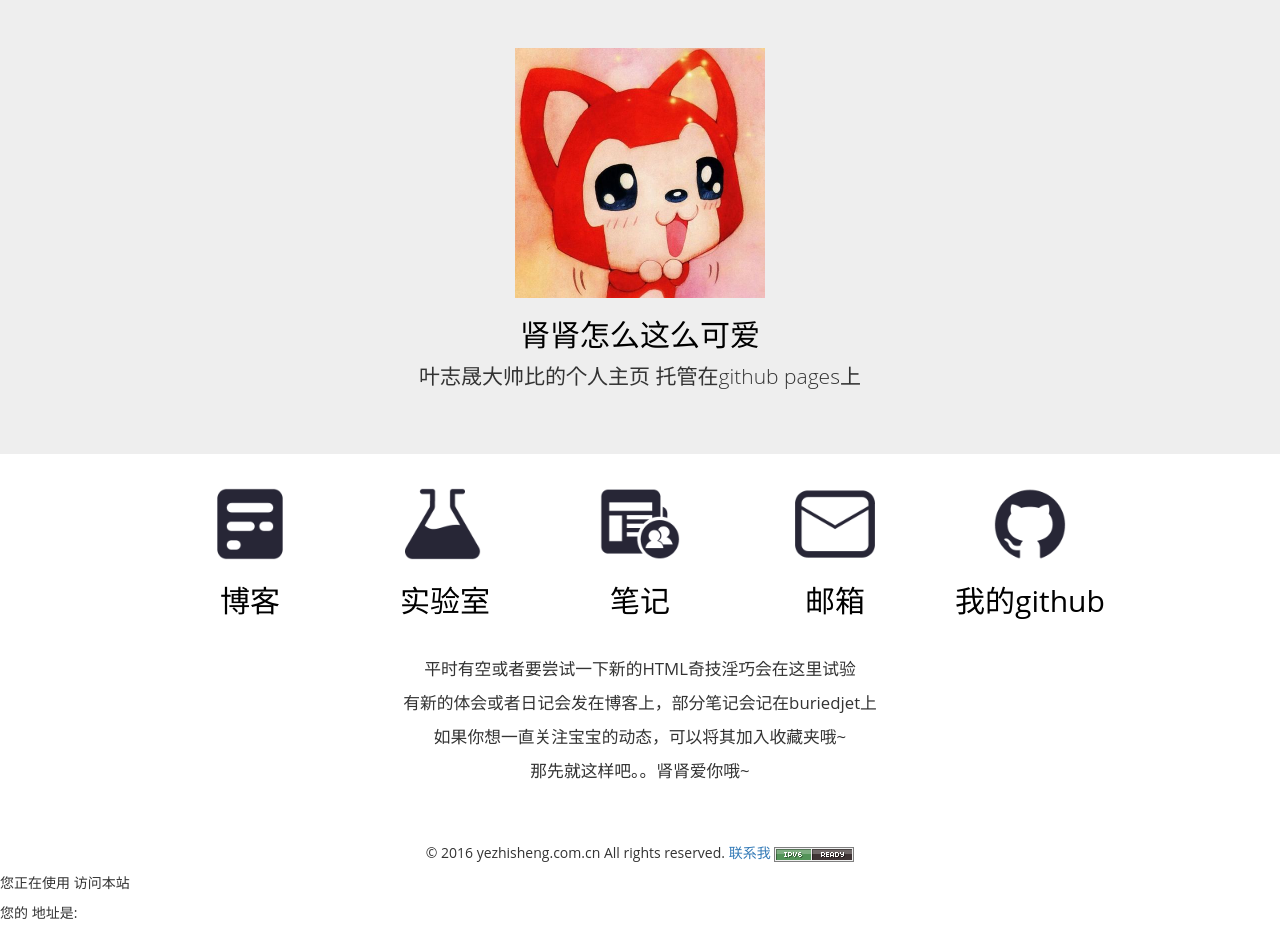
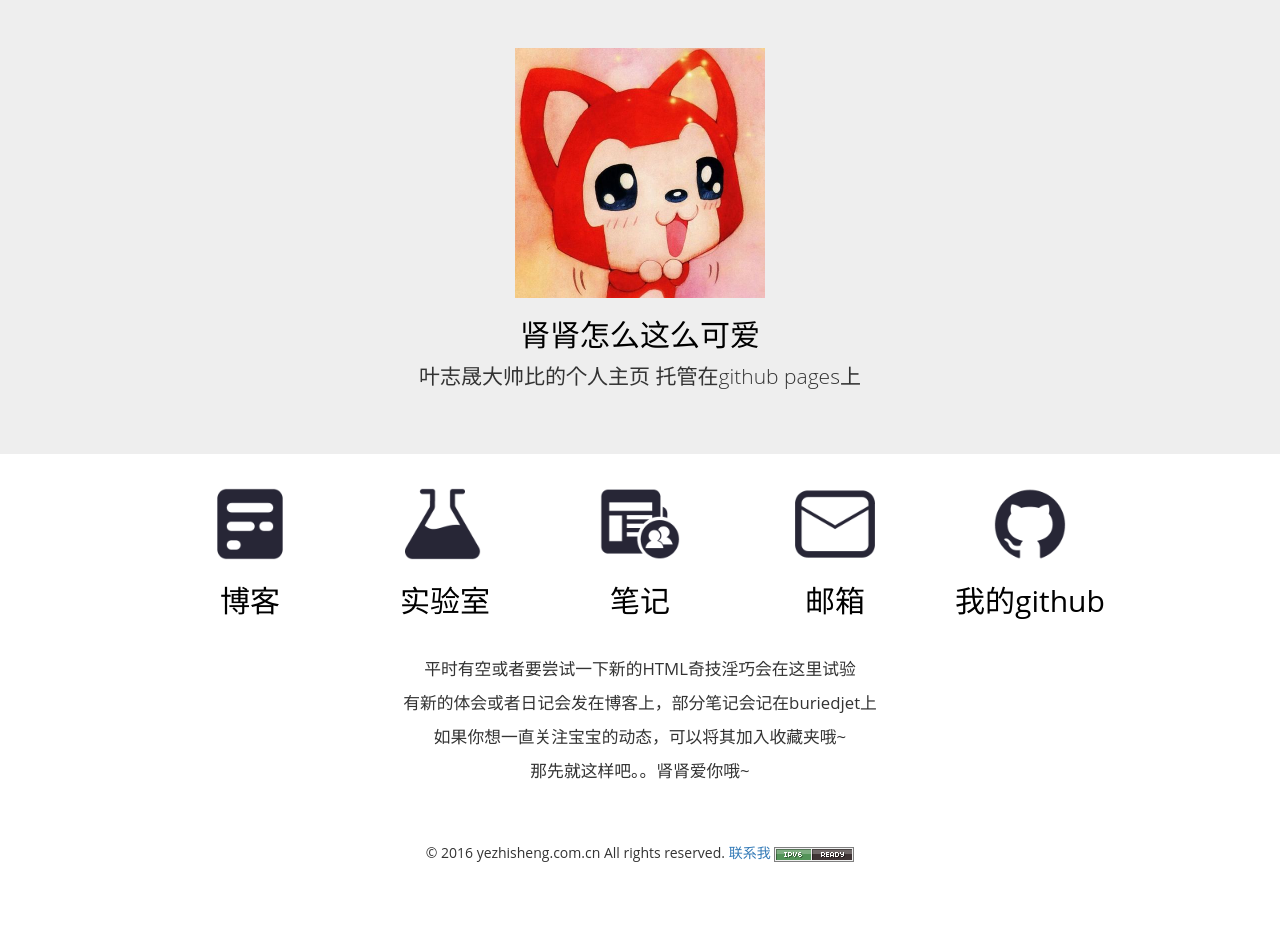
Before and after one commit to yzs981130/homepage_backup, a Jekyll site: the page index.html, which Jekyll copies as it is, in a window 1280 px wide. Built offline with Jekyll 4.4.1, drawn with Linux system fonts in a browser that asks for light colours; comment, search, counter and statistics services are not loaded; after the commit the page ends 900 px from its top, so only the background shows below that.

Commit message:
Update index.html

```diff
--- a/index.html
+++ b/index.html
@@ -115,7 +115,7 @@
   <script type="text/javascript">var cnzz_protocol = (("https:" == document.location.protocol) ? " https://" : " http://");document.write(unescape("%3Cspan id='cnzz_stat_icon_1258539650'%3E%3C/span%3E%3Cscript src='" + cnzz_protocol + "s95.cnzz.com/stat.php%3Fid%3D1258539650%26show%3Dpic' type='text/javascript'%3E%3C/script%3E"));</script>
   </div>
 <!-->
-<script type="text/javascript"> $(document).ready(function(){ $.getJSON("/ip.php", function(data){ var sideblock = $("#sideblock"); var ip = data.ip_addr, ip_family="Unknown"; if (ip.indexOf(':') >= 0) { ip_family = "IPv6"; } else if (ip.indexOf('.') >= 0) { ip_family = "IPv4"; } sideblock.find(".ip-family").text(ip_family); sideblock.find(".ip-addr").text(ip); }); }); </script> <p>您正在使用 <span class="ip-family"></span> 访问本站</p> <p>您的 <span class="ip-family"></span> 地址是: </p> <span class="ip-addr"></span>
+
 </body>
 </html>
 <script>
```
